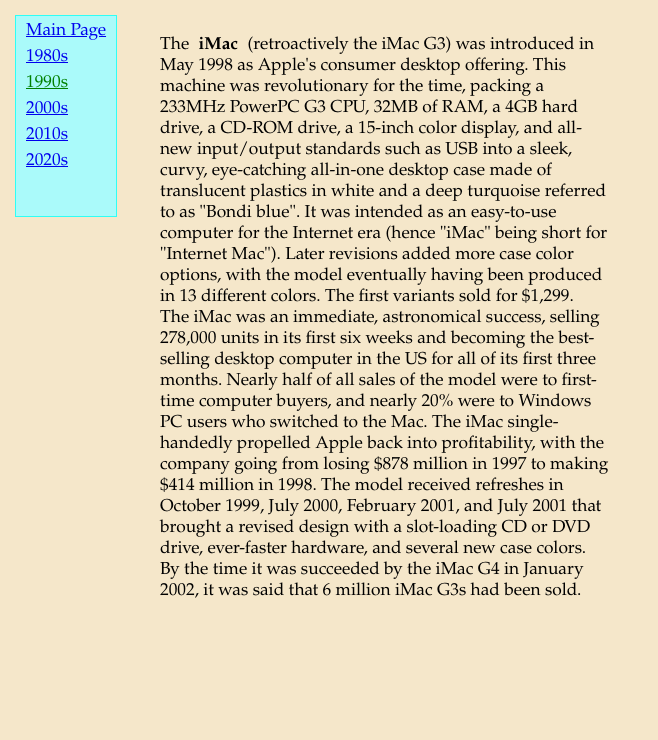
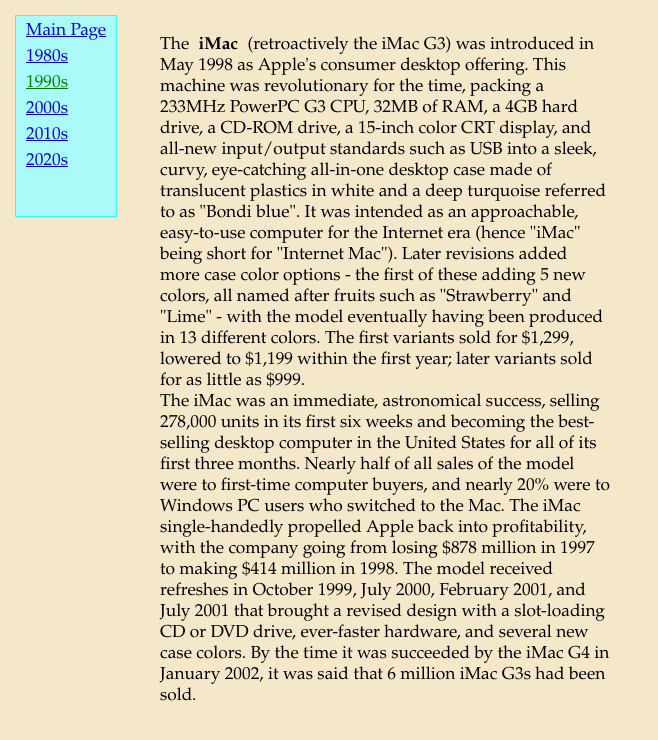
Before and after one commit to gcooper0322/macintosh_history_website, a plain HTML site: page 1990s/imac.html in a window 1280 px wide. Shown: the whole page, without its empty margins (0-658 px from the left). Drawn offline with Linux system fonts and the light colour scheme.

Commit message:
Small revisions to a few pages

```diff
--- a/1990s/imac.html
+++ b/1990s/imac.html
@@ -20,8 +20,8 @@
         </ul>
     </div>
     <p id="p1">
-        The <strong>iMac</strong> (retroactively the iMac G3) was introduced in May 1998 as Apple's consumer desktop offering. This machine was revolutionary for the time, packing a 233MHz PowerPC G3 CPU, 32MB of RAM, a 4GB hard drive, a CD-ROM drive, a 15-inch color display, and all-new input/output standards such as USB into a sleek, curvy, eye-catching all-in-one desktop case made of translucent plastics in white and a deep turquoise referred to as "Bondi blue". It was intended as an easy-to-use computer for the Internet era (hence "iMac" being short for "Internet Mac"). Later revisions added more case color options, with the model eventually having been produced in 13 different colors. The first variants sold for $1,299.<br>
-        The iMac was an immediate, astronomical success, selling 278,000 units in its first six weeks and becoming the best-selling desktop computer in the US for all of its first three months. Nearly half of all sales of the model were to first-time computer buyers, and nearly 20% were to Windows PC users who switched to the Mac. The iMac single-handedly propelled Apple back into profitability, with the company going from losing $878 million in 1997 to making $414 million in 1998. The model received refreshes in October 1999, July 2000, February 2001, and July 2001 that brought a revised design with a slot-loading CD or DVD drive, ever-faster hardware, and several new case colors. By the time it was succeeded by the iMac G4 in January 2002, it was said that 6 million iMac G3s had been sold.
+        The <strong>iMac</strong> (retroactively the iMac G3) was introduced in May 1998 as Apple's consumer desktop offering. This machine was revolutionary for the time, packing a 233MHz PowerPC G3 CPU, 32MB of RAM, a 4GB hard drive, a CD-ROM drive, a 15-inch color CRT display, and all-new input/output standards such as USB into a sleek, curvy, eye-catching all-in-one desktop case made of translucent plastics in white and a deep turquoise referred to as "Bondi blue". It was intended as an approachable, easy-to-use computer for the Internet era (hence "iMac" being short for "Internet Mac"). Later revisions added more case color options - the first of these adding 5 new colors, all named after fruits such as "Strawberry" and "Lime" - with the model eventually having been produced in 13 different colors. The first variants sold for $1,299, lowered to $1,199 within the first year; later variants sold for as little as $999.<br>
+        The iMac was an immediate, astronomical success, selling 278,000 units in its first six weeks and becoming the best-selling desktop computer in the United States for all of its first three months. Nearly half of all sales of the model were to first-time computer buyers, and nearly 20% were to Windows PC users who switched to the Mac. The iMac single-handedly propelled Apple back into profitability, with the company going from losing $878 million in 1997 to making $414 million in 1998. The model received refreshes in October 1999, July 2000, February 2001, and July 2001 that brought a revised design with a slot-loading CD or DVD drive, ever-faster hardware, and several new case colors. By the time it was succeeded by the iMac G4 in January 2002, it was said that 6 million iMac G3s had been sold.
     </p>
 </body>
 
```
Also changed, not shown: 1990s/power-mac-g3.html (+1 -1 lines), 1990s/powerbook-g3.html (+1 -1 lines).
